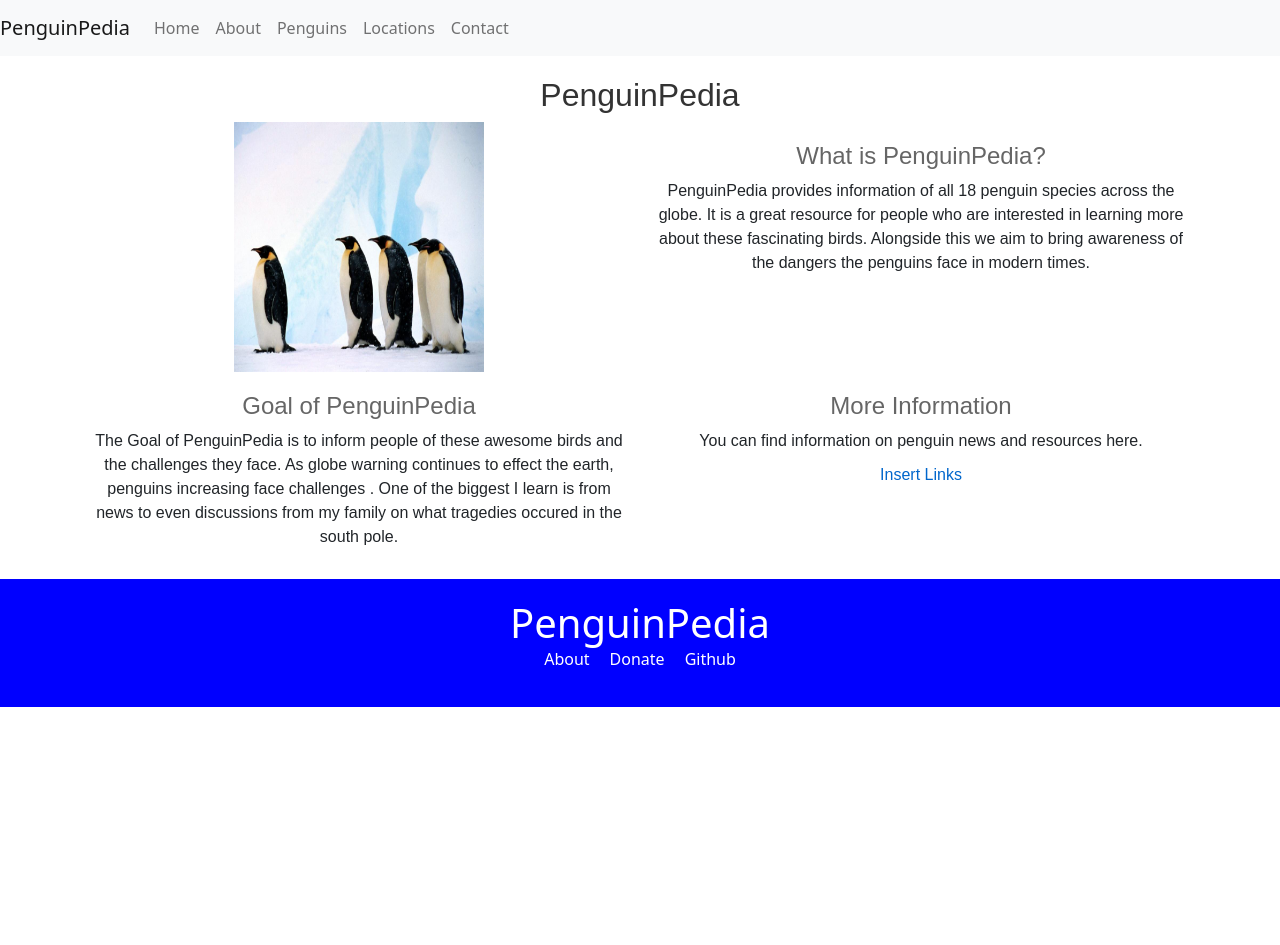
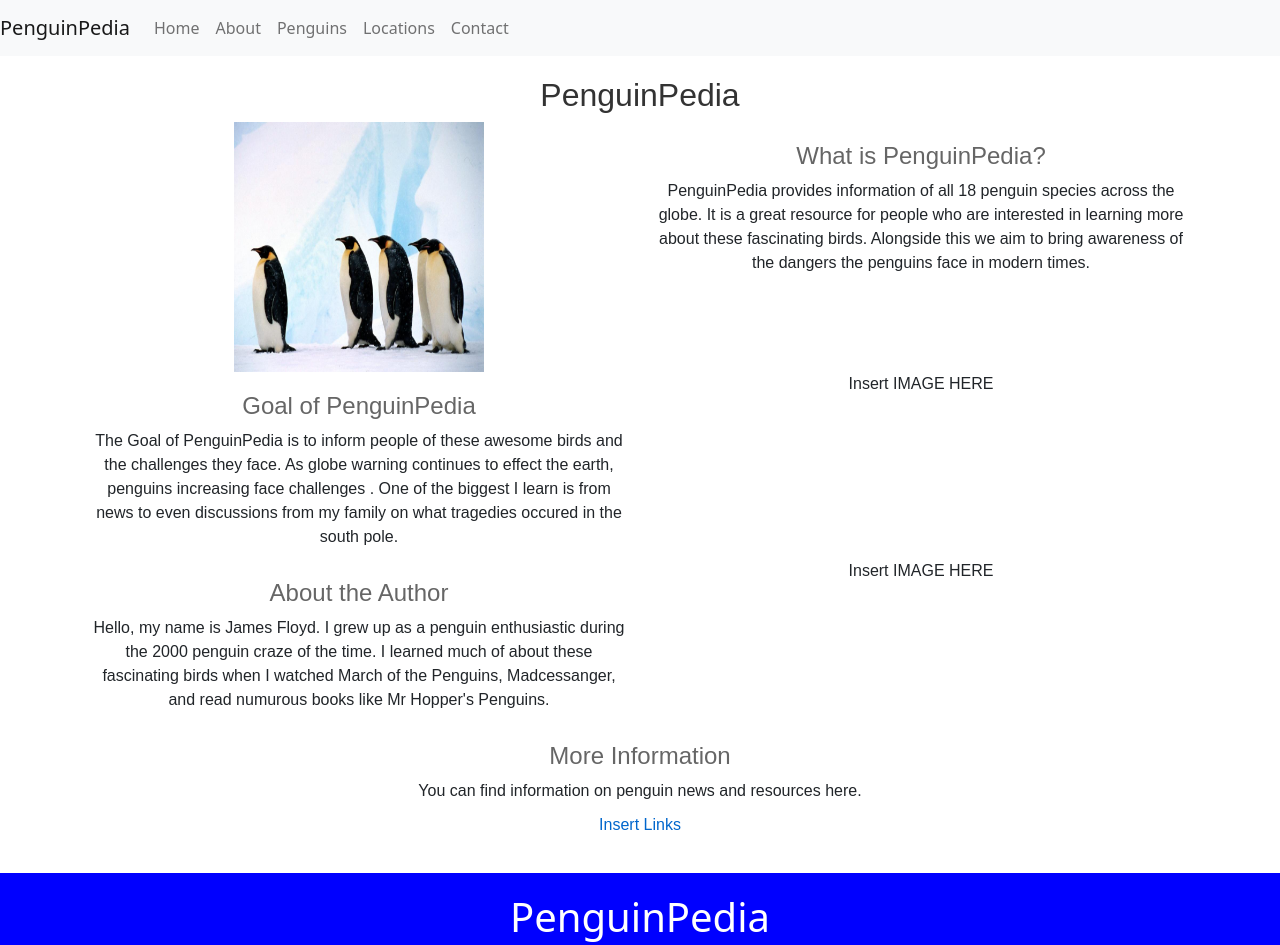
Before and after one commit to JamesFloyd-Pen/PenguinPedia-Website, a React (Create React App) app in the folder penguinpedia-app/: page /About in a window 1280 px wide. Shown: the top 945 px of the page. Before the commit the page ends 800 px from the top, so only its background shows below. Built offline with nearby package versions, Linux system fonts and the light colour scheme.

Commit message:
Update Two
Reformated the row and col to allow a more stylish row to be done

```diff
--- a/penguinpedia-app/src/pages/About.js
+++ b/penguinpedia-app/src/pages/About.js
@@ -28,10 +28,25 @@ function About() {
                     <p className="about-text">The Goal of PenguinPedia is to inform people of these awesome birds and the challenges they face. As globe warning continues to effect the earth, penguins increasing face challenges . One of the biggest I learn is from news to even discussions from my family on what tragedies occured in the south pole. </p>
                 </Col>
                 <Col md={6}>
+                    <p>Insert IMAGE HERE</p>
+                </Col>
+            </Row>
+            <Row>
+                <Col md={6}>
+                    <h2 className="about-heading">About the Author</h2>
+                    <p className="about-text">Hello, my name is James Floyd. I grew up as a penguin enthusiastic during the 2000  penguin craze of the  time. I learned much of about these fascinating birds when I watched March of the Penguins, Madcessanger, and read numurous books like Mr Hopper's Penguins. </p>
+                </Col>
+                <Col md={6}>
+                    <p>Insert IMAGE HERE</p>
+                </Col>
+            </Row>
+            <Row>
+                <Col>
                     <h2 className="about-heading">More Information</h2>
                     <p className="about-text">You can find information on penguin news and resources here.</p>
                     <p className="about-links">Insert Links</p>
                 </Col>
+
             </Row>
         </Container>
     );
```
